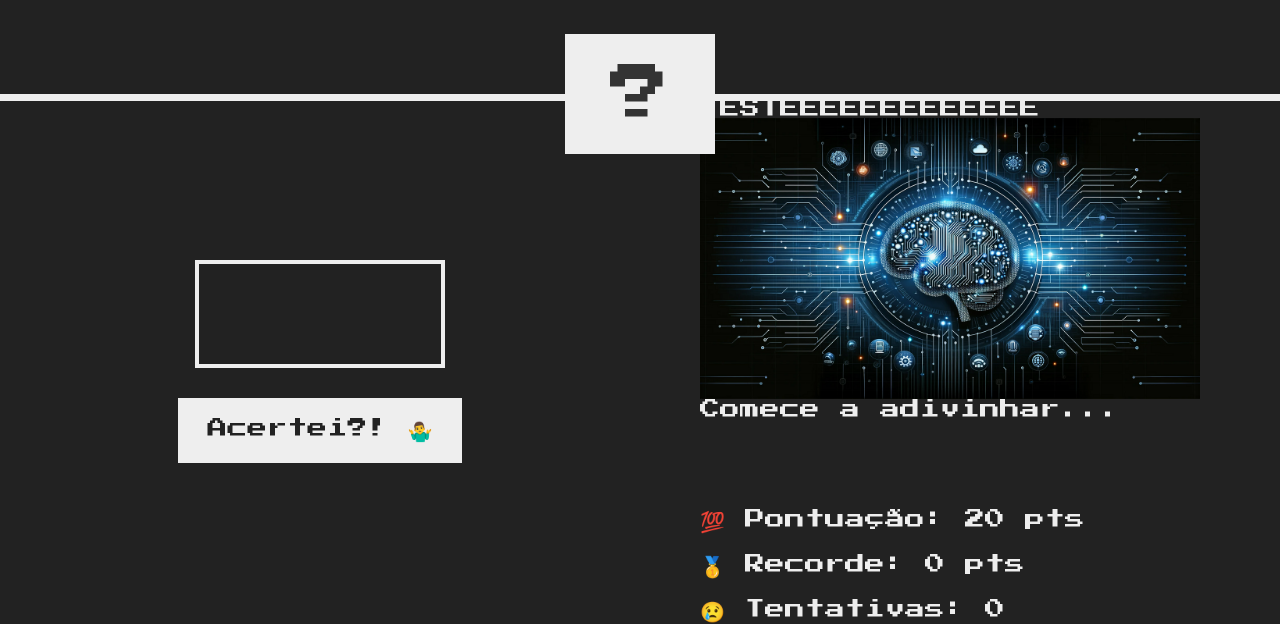
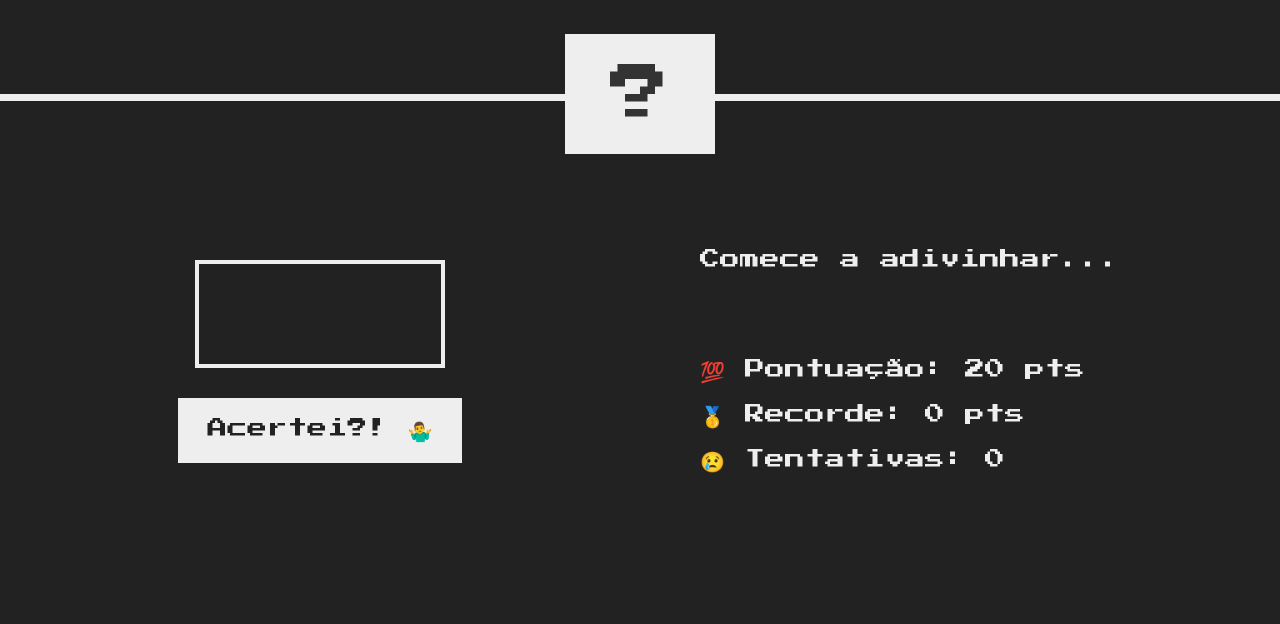
Before and after one commit to vitor-senna/adivinhar-o-numero, a plain HTML site: page index.html in a window 1280 px wide. Shown: the part 179-803 px from the top of the page. Drawn offline with Linux system fonts and the light colour scheme.

Commit message:
Segundo teste

```diff
--- a/index.html
+++ b/index.html
@@ -5,7 +5,7 @@
     <meta name="viewport" content="width=device-width, initial-scale=1.0" />
     <meta http-equiv="X-UA-Compatible" content="ie=edge" />
     <link rel="stylesheet" href="style.css" />
-    <title>TESTE -V Adivinhe o Número!!</title>
+    <title>Adivinhe o Número!!</title>
   </head>
   <body>
     <header>
@@ -20,8 +20,6 @@
         <button class="btn check">Acertei?! 🤷‍♂️</button>
       </section>
       <section class="right">
-        <p>TESTEEEEEEEEEEEEE</p>
-        <img src="banner TI.png" />
         <p class="message">Comece a adivinhar...</p>
         <p class="label-score">
           💯 Pontuação: <span class="score">20 pts</span>
```
Also changed, not shown: banner TI.png (deleted).
